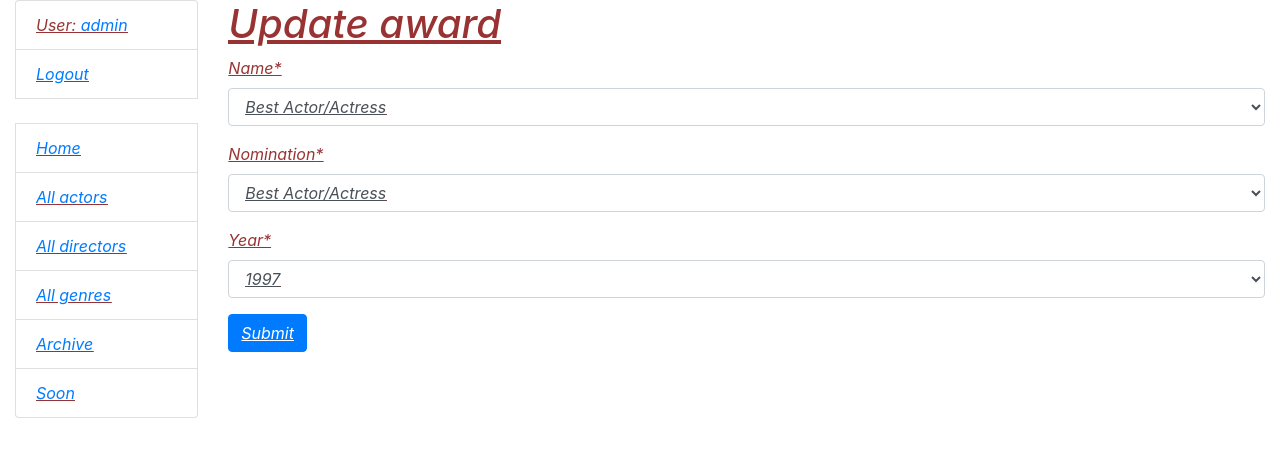
After one commit to andy77andy/theatre, a Django app: page /awards/9/update/ in a window 1280 px wide. The commit adds this page. Shown: the top 457 px of the page. Run offline with Django 4.2, Linux system fonts and the light colour scheme; a user stored in the database is signed in; data comes from the database, SQL or seed files in the repository; both versions use the stored data as it was after the commit; some libraries are stand-ins or nearby versions.

Commit message:
Add link in actor_detail page to update/create award

```diff
--- a/backstage/forms.py
+++ b/backstage/forms.py
@@ -3,13 +3,9 @@ from django.contrib.auth import get_user_model
 from django.contrib.auth.forms import UserCreationForm
 from django import forms
 from django.core.exceptions import ValidationError
-from django.core.exceptions import ValidationError
 from django.forms import ModelMultipleChoiceField
-import datetime
-from django.core.validators import MaxValueValidator, MinValueValidator
-from backstage.models import Actor, Play
 
-
+from backstage.models import Actor, Play, Award
 
 
 def validate_fee(
@@ -48,14 +44,6 @@ class ActorCreationForm(UserCreationForm):
 
     def clean_year_of_joining(self):
         return validate_year_of_joining(self.cleaned_data["year_of_joining"], first_year=self.FIRST_YEAR)
-
-    # def validate_fee(self, average_fee: int
-    # ):  # regex validation is also possible here
-    #
-    #     if not (self.MIN_FEE <= average_fee <= self.MAX_FEE):
-    #         self.add_error("average_fee", f"Average_fee should exist in range {self.MIN_FEE} and {self.MAX_FEE}")
-    #     return average_fee
-    #
 
 
 class ActorValidateUpdateDataForm(forms.ModelForm):
@@ -114,21 +102,30 @@ class PlayPremiereForm(forms.ModelForm):
         }
 
 
-# class CombinedPlayForm(forms.ModelForm, PlayForm):
-#     pass
+class AwardForm(forms.ModelForm):
+    YEAR_CHOICES = [(year, str(year)) for year in range(1990, 2023)]  # Adjust the upper bound for recent year
 
+    NAME_CHOICES = [
+        ('best_play', 'Best Play'),
+        ('best_director', 'Best Director'),
+        ('best_actor_actress', 'Best Actor/Actress'),
+        ('best_supporting_actor_actress', 'Best Supporting Actor/Actress'),
+        ('best_decoration', 'Best Decoration')
+    ]
 
-# def current_year():
-#     return datetime.date.today().year
-#
-#
-# def max_value_current_year(value):
-#     return MaxValueValidator(current_year())(value)
-#
-#
-# def year_choices():
-#     return [(r, r) for r in range(1984, datetime.date.today().year+1)]
-#
-#
-# class AwardForm(forms.ModelForm):
-#     year = forms.TypedChoiceField(coerce=int, choices=year_choices, initial=current_year)
+    NOMINATION_CHOICES = [
+        ('best_play', 'Best Play'),
+        ('best_director', 'Best Director'),
+        ('best_actor_actress', 'Best Actor/Actress'),
+        ('best_supporting_actor_actress', 'Best Supporting Actor/Actress'),
+        ('best_decoration', 'Best Decoration')
+    ]
+
+    class Meta:
+        model = Award
+        fields = '__all__'
+        widgets = {}
+
+    Meta.widgets = {'name': forms.Select(choices=NAME_CHOICES),
+            'nomination': forms.Select(choices=NOMINATION_CHOICES),
+            'year': forms.Select(choices=YEAR_CHOICES)}
--- a/backstage/models.py
+++ b/backstage/models.py
@@ -1,8 +1,8 @@
+import datetime
+
 from django.db import models
 from django.contrib.auth.models import AbstractUser
-# from django.urls import reverse
-#
-# from backstage.forms import max_value_current_year
+
 from theatre import settings
 
 
@@ -14,9 +14,10 @@ class Genre(models.Model):
 
 
 class Award(models.Model):
-    name = models.CharField(max_length=255)
-    nomination = models.CharField(max_length=255, null=True, blank=True)
-    year = models.IntegerField()
+    name = models.CharField(max_length=50)
+    nomination = models.CharField(max_length=50)
+    year = models.PositiveIntegerField()
+
 
     def __str__(self):
         return f"{self.name} ({self.nomination}, {self.year})"
--- a/backstage/urls.py
+++ b/backstage/urls.py
@@ -1,10 +1,9 @@
 from django.urls import path
 
 from backstage.views import index, ActorListView, ActorDetailView, DirectorListView, GenreListView, PlayListView, \
-    DirectorDetailView, PlayDetailView, ActorCreateView, DirectorCreateView, GenreCreateView, history, PlayCreateView, \
+    DirectorDetailView, PlayDetailView, ActorCreateView, DirectorCreateView, GenreCreateView, PlayCreateView, \
     AwardCreateView, AwardListView, DirectorUpdateView, ActorUpdateView, GenreUpdateView, PlayUpdateView, \
     AwardUpdateView, ActorDeleteView, DirectorDeleteView, GenreDeleteView, PlayDeleteView, AwardDeleteView
-
 urlpatterns = [
     path("", index, name="index"),
     path("actors/", ActorListView.as_view(), name="actor-list"),
@@ -36,11 +35,9 @@ urlpatterns = [
     ),
     path("plays/<int:pk>/update/", PlayUpdateView.as_view(), name="play-update"),
     path("plays/<int:pk>/delete/", PlayDeleteView.as_view(), name="play-delete"),
-    path(
-        "awards/create/", AwardCreateView.as_view(), name="award-create"
-    ),
     path("awards/", AwardListView.as_view(), name="award-list"),
     path("awards/<int:pk>/update/", AwardUpdateView.as_view(), name="award-update"),
+    path('actors/<int:pk>/add_award', AwardCreateView.as_view(), name='award_create'),
     path("awards/<int:pk>/delete/", AwardDeleteView.as_view(), name="award-delete"),
 ]
 
--- a/backstage/views.py
+++ b/backstage/views.py
@@ -1,14 +1,13 @@
+import datetime
 from datetime import date
-
-from django.contrib.auth.decorators import login_required
 from django.contrib.auth.mixins import LoginRequiredMixin
 from django.db.models import QuerySet
-from django.shortcuts import render
+from django.shortcuts import render, redirect
 from django.urls import reverse_lazy
 from django.views import generic
 
-from backstage.forms import ActorCreationForm, ActorValidateUpdateDataForm, PlayForm, PlaySearchForm, ActorSearchForm
-# CombinedPlayForm
+from backstage.forms import ActorCreationForm, ActorValidateUpdateDataForm, PlayForm, PlaySearchForm, ActorSearchForm, \
+    AwardForm
 from backstage.models import Award, Actor, Director, Play, Genre
 
 
@@ -184,12 +183,12 @@ class PlayListView(LoginRequiredMixin, generic.ListView):
 
         return context
 
-    def get_template_names(self):
-        if 'play-list' in self.object_list:
+    def get_template_names(self) -> list[str]:
+        if 'play-list' in self.request.path:
             return ['backstage/play_list.html']
-        elif "archive" in self.object_list:
+        elif "archive" in self.request.path:
             return ['backstage/play_archive.html']
-        elif 'upcoming' in self.object_list:
+        elif 'upcoming' in self.request.path:
             return ['backstage/upcoming_plays.html']
         else:
             return super().get_template_names()
@@ -222,16 +221,42 @@ class PlayDeleteView(LoginRequiredMixin, generic.DeleteView):
 class AwardListView(LoginRequiredMixin, generic.ListView):
     model = Award
 
+    @staticmethod
+    def current_year():
+        return datetime.date.today().year
+
 
 class AwardCreateView(LoginRequiredMixin, generic.CreateView):
     model = Award
-    fields = "__all__"
-    success_url = reverse_lazy("backstage:plays-list")
+    form_class = AwardForm
+    template_name = "backstage/award_form.html"
+
+
+    def get_context_data(self, **kwargs):
+        context = super().get_context_data(**kwargs)
+        context["actor_id"] = self.kwargs["pk"]
+        return context
+
+
+    def add_award(self, request, *args, **kwargs):
+        form = AwardForm(request.POST)
+        pk = self.kwargs.get("actor_id")
+        if form.is_valid():
+            award = form.save()
+            # Award.objects.create(**kwargs)
+            actor = Actor.objects.get(actor_id=pk)
+            actor.awards.add(award)
+            return redirect('backstage:actor_detail', actor_id=pk)
+        else:
+            return redirect('backstage:award_create', actor_id=pk)
+
+    def get_success_url(self):
+        return reverse_lazy('backstage:actor_detail', self.kwargs.get("pk"))
 
 
 class AwardUpdateView(LoginRequiredMixin, generic.UpdateView):
     model = Award
-    fields = "__all__"
+    form_class = AwardForm
     success_url = reverse_lazy("backstage:award-list")
 
 
--- a/templates/backstage/actor_detail.html
+++ b/templates/backstage/actor_detail.html
@@ -27,8 +27,10 @@
         </li>
       {% endfor %}
       {% endif %}
+    </ul>
+    <a href="{% url "backstage:award_create" pk=actor.id %}"  class="btn btn-primary link-to-page"><h1>Add/Update award</h1></a>
       {% if actor.plays.all != 0 %}
-    </ul>
+
         <ul>
       {% for play in actor.plays.all %}
 
--- a/templates/backstage/actor_list.html
+++ b/templates/backstage/actor_list.html
@@ -10,6 +10,7 @@
         Create
       </a>
     <a href="{% url "backstage:actor-list" %}" class="btn btn-primary link-to-page"><h1>Our Actors</h1></a>
+
   <form action="" method="get" >
   {{ search|crispy }}
     <br>
--- /dev/null
+++ b/templates/backstage/award_form.html
@@ -0,0 +1,14 @@
+
+
+{% extends "base.html" %}
+{% load crispy_forms_filters %}
+
+{% block content %}
+  <h1>{{ object|yesno:"Update,Create" }} award</h1>
+  <form action="" method="post" novalidate>
+    {% csrf_token %}
+    {{ form|crispy }}
+
+    <input type="submit" value="Submit" class="btn btn-primary">
+  </form>
+{% endblock %}
--- a/templates/backstage/play_list.html
+++ b/templates/backstage/play_list.html
@@ -9,6 +9,7 @@
 
       </a>
     <a href="{% url "backstage:play-list" %}" class="btn btn-primary link-to-page"><h1>Plays</h1></a>
+  <a href="{% url "backstage:award-create" %}" class="btn btn-primary link-to-page"><h1>Plays</h1></a>
   <br>
   <form action="" method="get" class="form-inline">
     {{ search|crispy }}
```
Also changed, not shown: templates/backstage/award_list.html (deleted, +0 -22 lines), templates/backstage/create_award.html (added, +14 -0 lines), templates/backstage/director_detail.html (+1 -7 lines), templates/create_award.html (added, +12 -0 lines), db.sqlite3.
